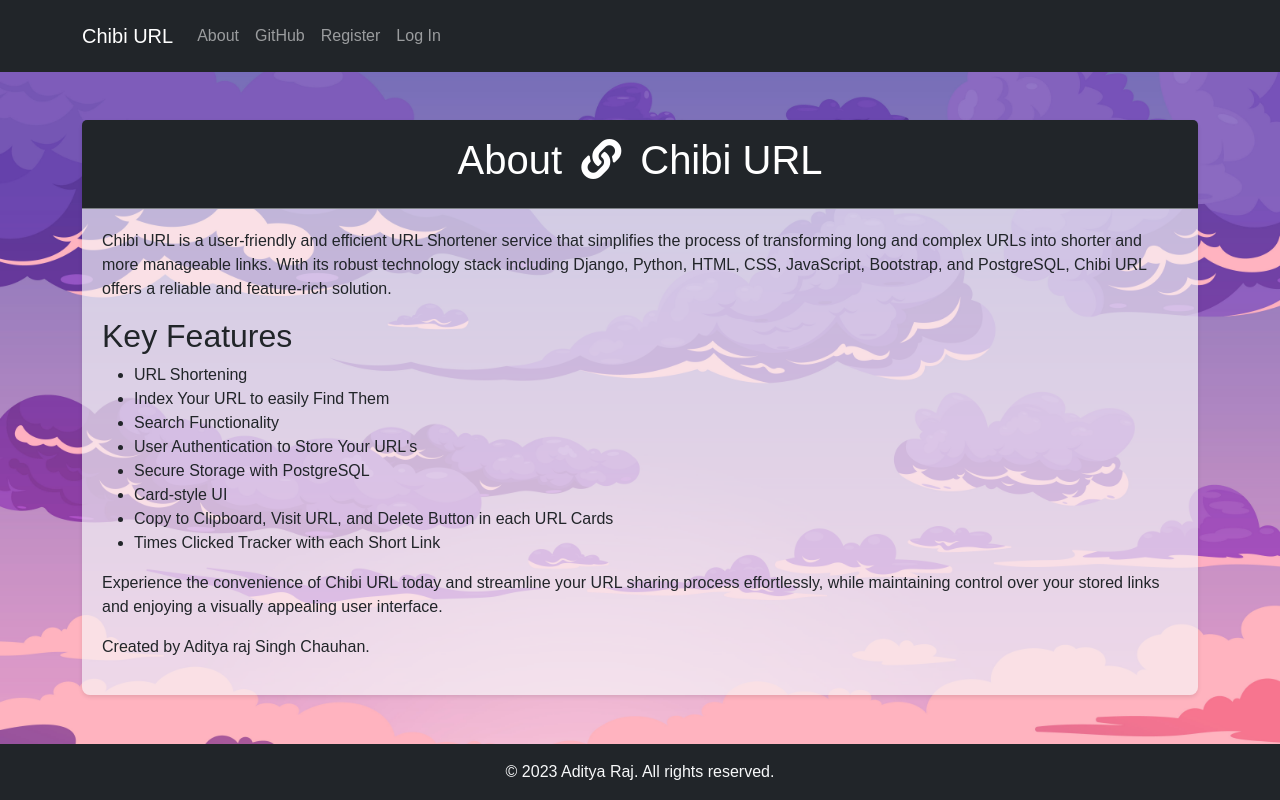
After one commit to EGhost98/Chibi_URL, a Django app: page /about in a window 1280 px wide. The commit adds this page. Run offline with Django 4.2, Linux system fonts and the light colour scheme.

Commit message:
added About pge,my url button at main page and UI enhancement

```diff
--- a/tinyurl/forms.py
+++ b/tinyurl/forms.py
@@ -3,16 +3,17 @@ from .models import Shortener
 
 class ShortenerForm(forms.ModelForm):
     long_url = forms.URLField(
-        widget=forms.URLInput(attrs={"class": "form-control form-control-lg", "placeholder": "Your URL to shorten"})
+        widget=forms.URLInput(attrs={"class": "form-control form-control-lg custom-field", "placeholder": "Your URL to shorten"})
     )
     url_index = forms.CharField(
         required=False,
-        widget=forms.TextInput(attrs={"class": "form-control form-control-lg", "placeholder": "Index to URL (Optional)"})
+        widget=forms.TextInput(attrs={"class": "form-control form-control-lg custom-field", "placeholder": "Index to URL (Optional)"})
     )
 
     class Meta:
         model = Shortener
         fields = ('long_url', 'url_index',)
 
+
 class SearchForm(forms.Form):
     query = forms.CharField(max_length=100, required=False, widget=forms.TextInput(attrs={'class': 'form-control', 'placeholder': 'Search by index or URL'})) # SearcForm in MYURL's to query based on index or URL
--- /dev/null
+++ b/tinyurl/templates/tinyurl/About.html
@@ -0,0 +1,104 @@
+{% extends "tinyurl/base.html" %} {% block body %}
+<div class="container mt-5">
+    <div class="card">
+        <div class="card-header text-center py-3 bg-dark text-white">
+            <h1>About <i class="fas fa-link px-2"></i> Chibi URL</h1>
+        </div>
+        <div class="card-body">
+            <p>
+                Chibi URL is a user-friendly and efficient URL Shortener service
+                that simplifies the process of transforming long and complex
+                URLs into shorter and more manageable links. With its robust
+                technology stack including Django, Python, HTML, CSS,
+                JavaScript, Bootstrap, and PostgreSQL, Chibi URL offers a
+                reliable and feature-rich solution.
+            </p>
+
+            <h2>Key Features</h2>
+            <ul>
+                <li>
+                    URL Shortening
+                </li>
+                <li>
+                    Index Your URL to easily Find Them
+                </li>
+                <li>
+                    Search Functionality
+                </li>
+                <li>
+                    User Authentication to Store Your URL's
+                </li>
+                <li>
+                    Secure Storage with PostgreSQL
+                </li>
+                <li>
+                    Card-style UI
+                </li>
+                <li>
+                    Copy to Clipboard, Visit URL, and Delete Button in each URL Cards
+                </li>
+                <li>
+                    Times Clicked Tracker with each Short Link
+                </li>
+            </ul>
+            <p>
+                Experience the convenience of Chibi URL today and streamline
+                your URL sharing process effortlessly, while maintaining control
+                over your stored links and enjoying a visually appealing user
+                interface.
+            </p>
+            <p>Created by Aditya raj Singh Chauhan.</p>
+        </div>
+    </div>
+</div>
+<style>
+    .github-icon {
+        width: 24px; /* Adjust the size as desired */
+        height: 24px; /* Adjust the size as desired */
+        color: #000; /* Adjust the color as desired */
+    }
+
+    body {
+        font-family: Arial, sans-serif;
+        background-color: rgba(
+            0,
+            0,
+            0,
+            0.7
+        ); /* Updated: Background color with 50% opacity */
+    }
+
+    .card {
+        background-color: rgba(
+            248,
+            249,
+            250,
+            0.65
+        ); /* Updated: Background color with 50% opacity */
+        border: none;
+        border-radius: 8px;
+        box-shadow: 0 2px 4px rgba(0, 0, 0, 0.1);
+    }
+
+    .card-header {
+        background-color: rgba(
+            255,
+            255,
+            255,
+            0.5
+        ); /* Updated: Background color with 50% opacity */
+        border-bottom: 1px solid rgba(222, 226, 230, 0.5); /* Updated: Border color with 50% opacity */
+    }
+
+    .card-title {
+        font-size: 24px;
+        font-weight: bold;
+    }
+
+    .card-body {
+        padding: 20px;
+    }
+
+    }
+</style>
+{% endblock body %}
--- a/tinyurl/templates/tinyurl/base.html
+++ b/tinyurl/templates/tinyurl/base.html
@@ -15,7 +15,7 @@
         @keyframes fadeIn {
             0% {
                 opacity: 0;
-            }
+            }}
             100% {
                 opacity: 1;
             }
@@ -33,7 +33,14 @@
 <body class="d-flex flex-column min-vh-100">
     <nav class="navbar navbar-expand-lg navbar-dark bg-dark py-3">
         <div class="container">
-            <a class="navbar-brand" href="{% url 'index' %}">Chibi URL</a>
+            <a class="navbar-brand d-flex align-items-center" href="{% url 'index' %}">
+                Chibi URL
+                {% if user.is_authenticated %}
+                <span class="square-outline" style="color: white; margin-left: 10px;">
+                    {{ user.username }}
+                </span>
+                {% endif %}
+            </a>
             <button class="navbar-toggler" type="button" data-bs-toggle="collapse" data-bs-target="#navbarNavDropdown" aria-controls="navbarNavDropdown" aria-expanded="false" aria-label="Toggle navigation">
                 <span class="navbar-toggler-icon"></span>
             </button>
@@ -43,6 +50,14 @@
                     <li class="nav-item">
                         <a class="nav-link" href="{% url 'myurls' %}">My URLs</a>
                     </li>
+                    {% endif %}
+                    <li class="nav-item">
+                        <a class="nav-link" href="{% url 'about' %}">About</a>
+                    </li>
+                    <li class="nav-item">
+                        <a class="nav-link" href="https://github.com/EGhost98/URL_shortener">GitHub</a>
+                    </li>
+                    {% if user.is_authenticated %}
                     <li class="nav-item">
                         <a class="nav-link" href="{% url 'logout' %}">Logout</a>
                     </li>
@@ -58,14 +73,36 @@
             </div>
         </div>
     </nav>
+    {% if messages %}
+    {% for message in messages %}
+        <div class="alert alert-success bg-success text-light" style="opacity: 0.8;">
+            <p class="mb-0">{{ message }}</p>
+        </div>
+    {% endfor %}
+    {% endif %}
     <div class="content-wrapper flex-grow-1">
         {% block body %} {% endblock body %}
     </div>
     <footer class="footer bg-dark text-light py-3">
         <div class="container text-center">
-            <span>&copy; 2023 EGhost. All rights reserved.</span>
+            <span>&copy; 2023 Aditya Raj. All rights reserved.</span>
         </div>
     </footer>
+    <style>
+        .square-outline {
+            display: inline-block;
+            padding: 5px;
+            border: 2px solid #fff; /* Change border color to white */
+            border-radius: 5px;
+        }
+
+        .square-outline a {
+            text-decoration: none;
+            color: #fff; /* Change text color to white */
+        }
+    </style>
+
+
     <script src="https://cdn.jsdelivr.net/npm/bootstrap@5.3.0/dist/js/bootstrap.bundle.min.js" crossorigin="anonymous"></script>
 </body>
 </html>
--- a/tinyurl/urls.py
+++ b/tinyurl/urls.py
@@ -5,9 +5,10 @@ from . import views
 
 urlpatterns = [
     path('', views.IndexView.as_view(), name='index'),# Home view
-    path('<str:shortened_part>', views.redirect_url, name='redirect_url'),
+    path('about',views.about, name='about'),
     path('a/my-urls',views.myurls, name='myurls'),
     path('delete/<int:id>',views.delete_item, name='delete_url'),
+    path('<str:shortened_part>', views.redirect_url, name='redirect_url'),
 ]
 
 handler404 = views.handler404
--- a/tinyurl/views.py
+++ b/tinyurl/views.py
@@ -88,6 +88,9 @@ def delete_item(request, id):
     context = {'itm': itm}
     return render(request, 'tinyurl/delete.html', context)
 
+def about(request):
+    return render(request,'tinyurl/about.html')
+
 @csrf_exempt
 def handler404(request, exception):
     return render(request, 'tinyurl/404.html', status=404)
--- a/users/templates/users/register.html
+++ b/users/templates/users/register.html
@@ -52,6 +52,9 @@
                             </div>
                             <button type="submit" class="btn btn-primary btn-block mt-3" style="background-color: rgba(34, 38, 42, 0.7); border-color: rgba(34, 38, 42, 0.7);">Register</button>
                         </form>
+                        <div class="text-center mt-3">
+                            <p>Already have an account? <a href="{% url 'login' %}" class="btn btn-primary btn-block mt2" style="background-color: rgba(34, 38, 42, 0.7); border-color: rgba(34, 38, 42, 0.7);">Register</a></p>
+                        </div>
                     </div>
                 </div>
             </div>
```
Also changed, not shown: tinyurl/templates/tinyurl/home.html (+10 -8 lines), users/templates/users/login.html (+4 -8 lines), users/views.py (+24 -12 lines), db.sqlite3.
